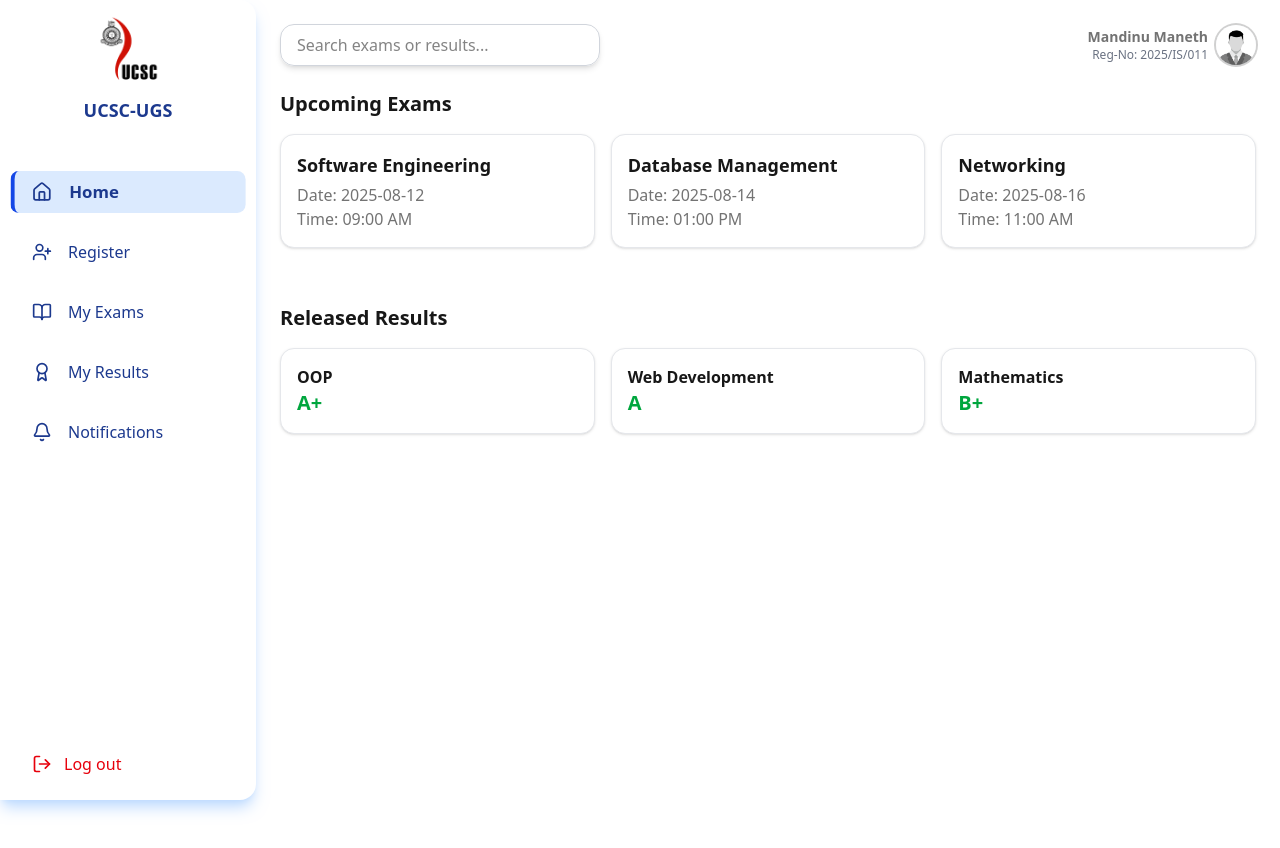
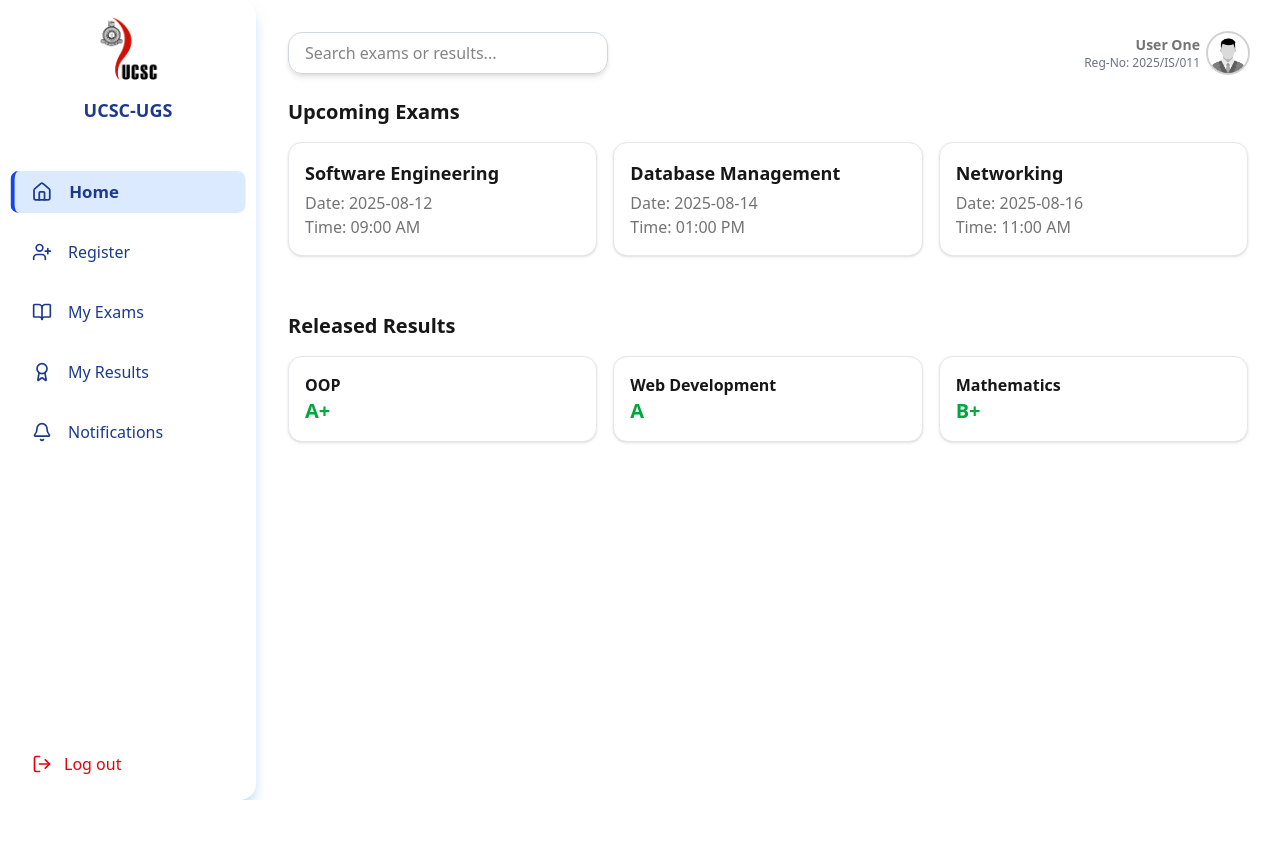
Before and after one commit to ucsc-ugs/ugs-frontend, a React (Vite) app: page / in a window 1280 px wide. After the commit the page ends 800 px from the top, so only its background shows below. Built offline with nearby package versions, Linux system fonts and the light colour scheme.

Commit message:
simple changes in sidebar

```diff
--- a/src/App.tsx
+++ b/src/App.tsx
@@ -15,7 +15,7 @@ function App() {
           <Sidebar />
         </div>
 
-        <div className="flex-1 p-6">
+        <div className="flex-1 p-8">
           <Routes>
             <Route path="/" element={<Home />} />
             <Route path="/register" element={<Register />} />
--- a/src/pages/Home.tsx
+++ b/src/pages/Home.tsx
@@ -6,7 +6,7 @@ import profileSample from "@/assets/profile_sample.png";
 
 
 const mockUser = {
-  name: "Mandinu Maneth",
+  name: "User One",
   regNumber: "2025/IS/011",
   avatar: profileSample,
 };
@@ -26,7 +26,7 @@ const results = [
 
 const Home = () => {
   return (
-    <div className="flex flex-col gap-6 animate-fadeIn min-h-svh min-w-[320px]">
+    <div className="flex flex-col gap-6 animate-fadeIn min-w-[320px]">
 
       {/* Top Bar */}
       <div className="flex justify-between items-center flex-wrap gap-4">
```
Also changed, not shown: src/components/ui/Sidebar.tsx (line endings or trailing spaces).
